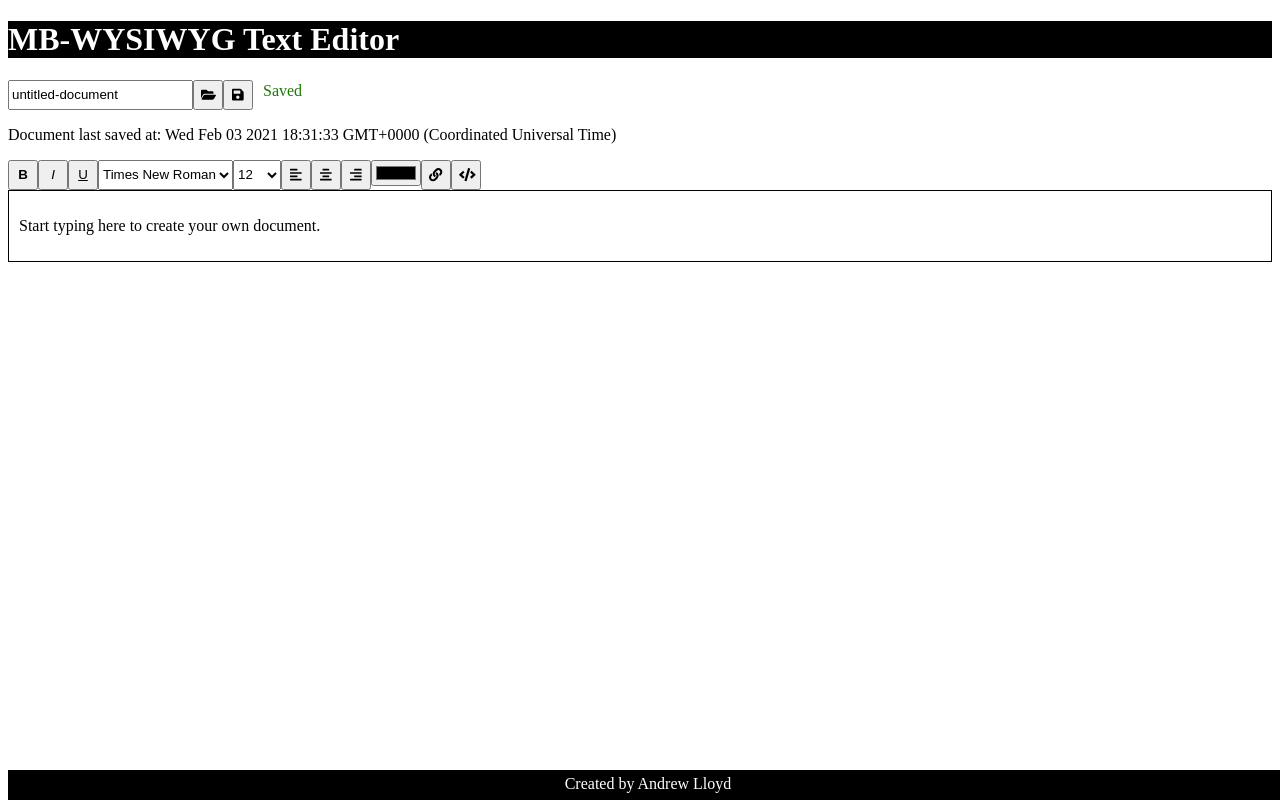
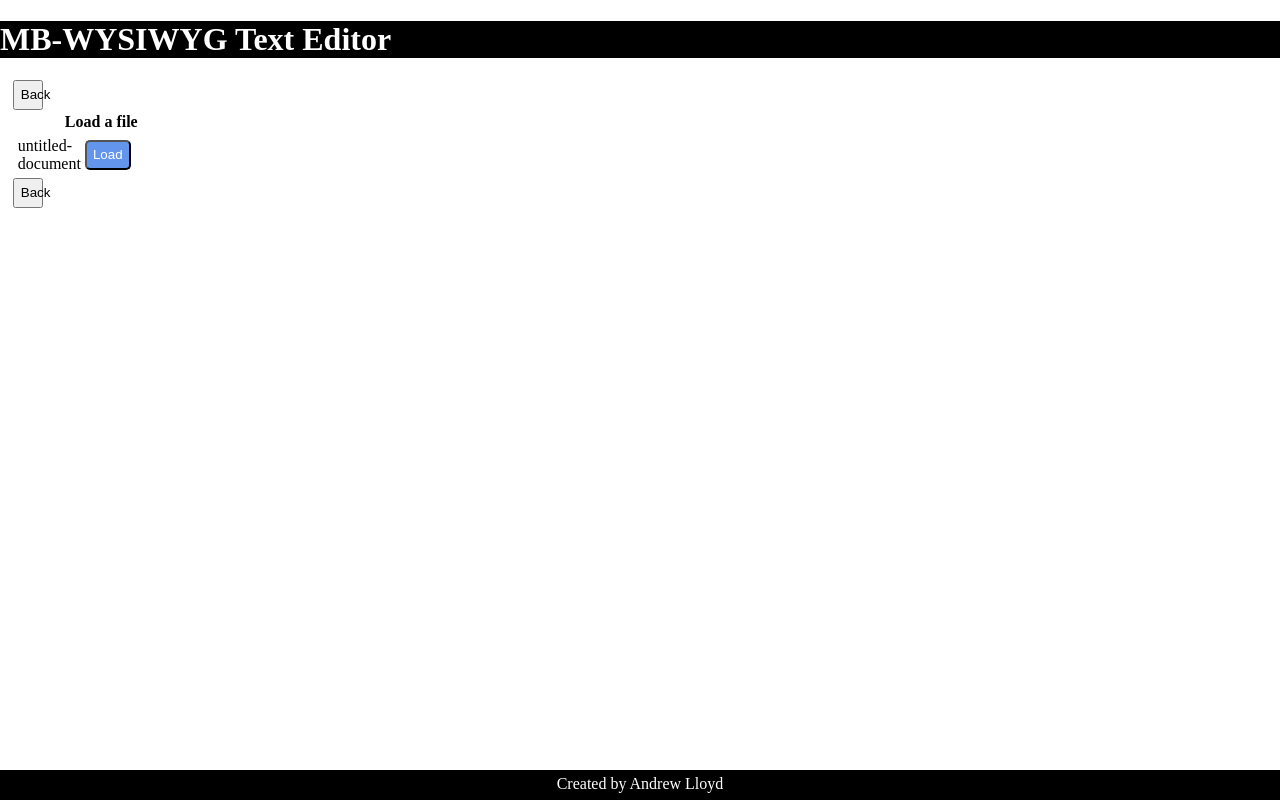
Before and after one commit to AndrewRLloyd88/mb-text-editor, a React (Vite) app: page / in a window 1280 px wide. Both pictures are taken after a click on the button 238 px from the left and 94 px from the top of the page. Built offline with nearby package versions, Linux system fonts and the light colour scheme.

Commit message:
work on styling

```diff
--- a/src/App.tsx
+++ b/src/App.tsx
@@ -2,11 +2,13 @@ import React, { useRef, useState, useEffect } from 'react';
 import Toolbar from './Toolbar';
 import Modal from './Modal';
 import { FontAwesomeIcon } from '@fortawesome/react-fontawesome';
+import Tooltip from '@material-ui/core/Tooltip';
 
 import {
   faCircleNotch,
   faSave,
   faFolderOpen,
+  faFile,
 } from '@fortawesome/free-solid-svg-icons';
 
 interface Props {
@@ -53,6 +55,31 @@ const App = (props: Props) => {
   const onChange = () => {
     if (content.current) {
       setCurrentHTML(content.current.innerHTML);
+    }
+  };
+
+  const createNewDoc = () => {
+    if (localStorage.getItem('untitled-document')) {
+      let docCount = 0;
+      //check to see how many keys have untitled-document in local storage
+      console.log('true');
+      let docNames = Object.keys(localStorage);
+      console.log(docNames);
+      //increment that count by 1
+      const freq = docNames.filter((doc) => {
+        return doc.indexOf('untitled-document') === 0;
+      });
+      docCount = freq.length + 1;
+      console.log(docCount);
+      const doc = 'untitled-document' + 0 + docCount;
+      console.log(doc);
+      const html: string =
+        '<p>Start typing here to create your own document.</p>';
+      setCurrentHTML(html);
+      setDocTitle(doc);
+      if (content.current) {
+        content.current.innerHTML = html;
+      }
     }
   };
 
@@ -132,6 +159,7 @@ const App = (props: Props) => {
   return (
     <>
       <h1>MB-WYSIWYG Text Editor</h1>
+      <div className="container">
         <Modal
           show={show}
           userDocs={userDocs}
@@ -143,6 +171,8 @@ const App = (props: Props) => {
             changeDocs(docName);
           }}
         />
+      </div>
+      <div className="container">
         <div className="file-mgr">
           <form
             onSubmit={(e) => {
@@ -150,6 +180,7 @@ const App = (props: Props) => {
               saveDoc();
             }}
           >
+            <Tooltip title="Name your document here">
               <input
                 value={docTitle}
                 onChange={(e) => {
@@ -158,12 +189,22 @@ const App = (props: Props) => {
                 placeholder="untitled-document"
                 required={true}
               ></input>
+            </Tooltip>
+            <Tooltip title="Create a new document">
+              <button onClick={createNewDoc}>
+                <FontAwesomeIcon icon={faFile} />
+              </button>
+            </Tooltip>
+            <Tooltip title="Open an existing document">
               <button onClick={loadDocs}>
                 <FontAwesomeIcon icon={faFolderOpen} />
               </button>
+            </Tooltip>
+            <Tooltip title="Save the current document">
               <button>
                 <FontAwesomeIcon icon={faSave} />
               </button>
+            </Tooltip>
           </form>
 
           <span className="saveArea" hidden={showSpinner}>
@@ -195,6 +236,7 @@ const App = (props: Props) => {
           <h4>Document HTML</h4>
           {currentHTML}
         </div>
+      </div>
       <footer>
         <div>
           Created by
--- a/src/Button.tsx
+++ b/src/Button.tsx
@@ -1,4 +1,4 @@
-import React from 'react';
+import React, { useState } from 'react';
 import UseToolbarMode from './useToolbarMode';
 import { FontAwesomeIcon } from '@fortawesome/react-fontawesome';
 import { IconDefinition } from '@fortawesome/fontawesome-common-types';
@@ -9,11 +9,14 @@ interface Props {
 }
 
 export default function Button(props: Props) {
+  const [isActive, setIsActive] = useState(false);
   return (
     <div>
       <button
         id={props.id}
+        className={isActive ? 'active' : 'inactive'}
         onClick={(e) => {
+          setIsActive(!isActive);
           UseToolbarMode((e.target as HTMLElement).id);
         }}
       >
--- a/src/Modal.tsx
+++ b/src/Modal.tsx
@@ -1,4 +1,6 @@
 import React from 'react';
+import { FontAwesomeIcon } from '@fortawesome/react-fontawesome';
+import Tooltip from '@material-ui/core/Tooltip';
 
 interface Props {
   show: boolean;
@@ -14,6 +16,7 @@ export default function Modal(props: Props) {
         <td key={idx}>{doc}</td>
         <td key={idx + 100}>
           <button
+            className="loadbutton"
             onClick={(e) => {
               props.changeDocs(e);
             }}
@@ -27,23 +30,17 @@ export default function Modal(props: Props) {
   });
   return (
     <div className="modal" hidden={props.show}>
+      <button onClick={props.hide}>Back</button>
       <table className="table">
         <thead>
           <tr>
-            <th scope="col">Filename</th>
+            <th scope="col">Load a file</th>
             <th scope="col"></th>
           </tr>
         </thead>
         <tbody>{files}</tbody>
-        <tbody>
-          <tr>
-            <td></td>
-            <td>
-              <button onClick={props.hide}>Back</button>
-            </td>
-          </tr>
-        </tbody>
       </table>
+      <button onClick={props.hide}>Back</button>
     </div>
   );
 }
--- a/src/styles.css
+++ b/src/styles.css
@@ -1,3 +1,8 @@
+body {
+  padding: 0;
+  margin: 0;
+}
+
 h1 {
   color: white;
   background-color: black;
@@ -43,6 +48,8 @@ a {
   height: 100%;
   background-color: white;
   z-index: 1000;
+  overflow-y: auto;
+  max-height: 80%;
 }
 
 .file-mgr {
@@ -119,3 +126,41 @@ footer div {
 #favcolor {
   height: 40px;
 }
+
+.container {
+  width: 98%;
+  margin: 0 auto;
+}
+
+tbody {
+  display: flex;
+  flex-wrap: wrap;
+  justify-content: space-between;
+}
+
+tr {
+  width: 50%;
+}
+
+td {
+  width: 85%;
+}
+
+.loadbutton {
+  width: 100%;
+  color: white;
+  background-color: cornflowerblue;
+  border-radius: 5px;
+}
+
+.loadbutton:hover {
+  background-color: rgb(45, 110, 231);
+}
+
+.loadbutton:active {
+  background-color: rgb(231, 175, 45);
+}
+
+.active {
+  background-color: orange;
+}
```
Lines whose indentation alone changed are shown as unchanged.
